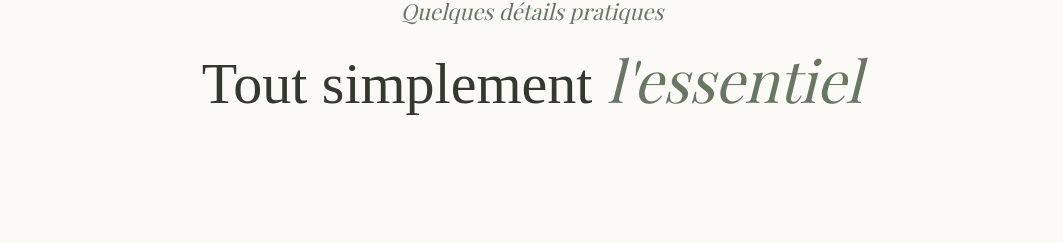
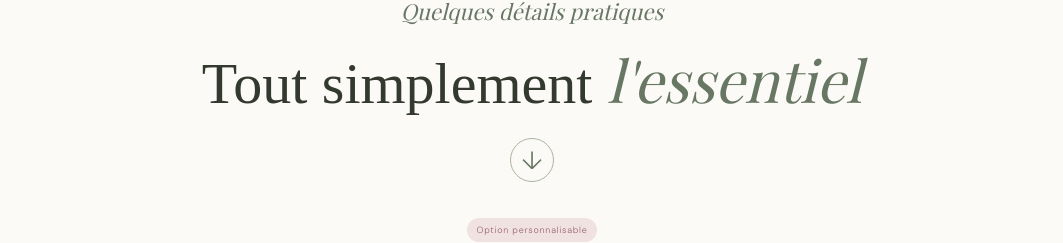
Before and after one commit to chirelhalioua/cbyc-mariage-sauge, a Nuxt app: page / in a window 1280 px wide. Shown: the part 4047-4290 px from the top of the page, without its empty margins (108-1171 px from the left). Built offline with nearby package versions, Linux system fonts and the light colour scheme; no server answers; a web font is replaced by a local one.

Commit message:
Add downward scroll cue before dress code

```diff
--- a/pages/index.vue
+++ b/pages/index.vue
@@ -166,6 +166,7 @@ async function sendReply() {
 
     <section id="practical" class="practical section">
       <div class="section-title"><p class="kicker">POUR PRÉPARER VOTRE VENUE</p><p class="script">Quelques détails pratiques</p><h2>Tout simplement <em>l'essentiel</em></h2></div>
+      <a class="section-scroll" href="#dress-code" aria-label="Défiler vers le dress code"><span aria-hidden="true">↓</span></a>
     </section>
     <section id="dress-code" class="details-feature section">
       <div class="section-title"><span class="tag optional">Option personnalisable</span><p class="kicker">LE PETIT CONSEIL DES MARIÉS</p><p class="script">Une harmonie tout en douceur</p><h2>Le <em>dress code</em></h2><p class="feature-intro">Pour cette journée en Provence, nous vous proposons une palette naturelle et lumineuse. Faites-vous plaisir en choisissant une tenue dans ces tonalités.</p></div>
@@ -360,4 +361,14 @@ async function sendReply() {
 .sage-model .guestbook-empty{text-align:center;color:var(--muted);font-size:11px;margin:28px auto}
 .sage-model .form-error{color:#a34f55;font-size:11px;text-align:center}
 @media(max-width:700px){.sage-model .guestbook-messages{grid-template-columns:1fr}.sage-model .inspiration-grid{grid-template-columns:1fr 1fr}.sage-model .inspiration-grid figure:last-child{display:none}.sage-model .inspiration-grid img{height:230px}.sage-model .travel-grid{grid-template-columns:1fr}.sage-model .travel-card{min-height:0}.sage-model .palette-color span{width:52px;height:52px}}
+
+
+/* Transition vers les informations pratiques */
+.sage-model .practical{padding-bottom:12px}
+.sage-model .practical .section-title{margin-bottom:0}
+.sage-model .section-scroll{width:44px;height:44px;margin:22px auto 0;border:1px solid #aab5a2;border-radius:50%;display:flex;align-items:center;justify-content:center;color:var(--sage);font-size:25px;line-height:1;transition:background .25s ease,transform .25s ease;animation:downArrowFloat 1.8s ease-in-out infinite}
+.sage-model .section-scroll:hover{background:#e8ebe1;transform:translateY(3px)}
+.sage-model #dress-code{padding-top:24px}
+@keyframes downArrowFloat{0%,100%{transform:translateY(0)}50%{transform:translateY(5px)}}
+@media(prefers-reduced-motion:reduce){.sage-model .section-scroll{animation:none}}
 </style>
```
